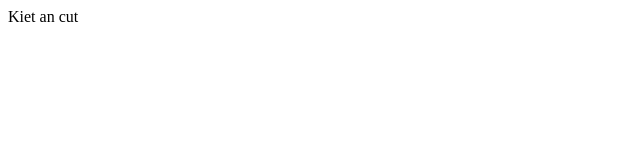
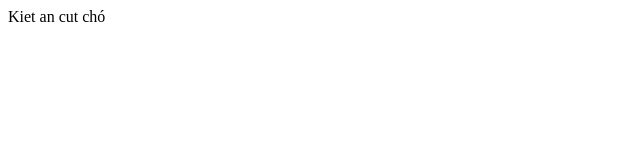
Before and after one commit to lam-2005/demo, a plain HTML site: page index.html in a window 1280 px wide. Shown: the full height of the page, 0-640 px from the left. Drawn offline with Linux system fonts and the light colour scheme.

Commit message:
thêm từ chó

```diff
--- a/index.html
+++ b/index.html
@@ -6,6 +6,6 @@
     <title>Document</title>
   </head>
   <body>
-    <div class="" id="">Kiet an cut</div>
+    <div class="" id="">Kiet an cut chó</div>
   </body>
 </html>
```
